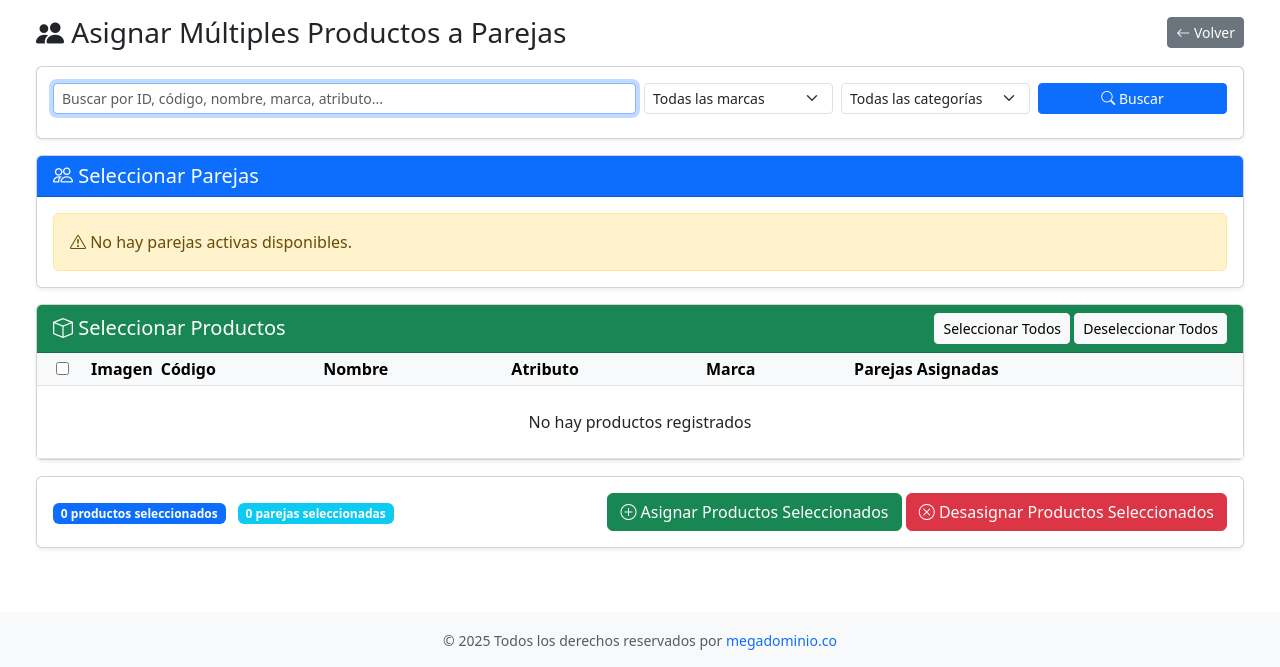
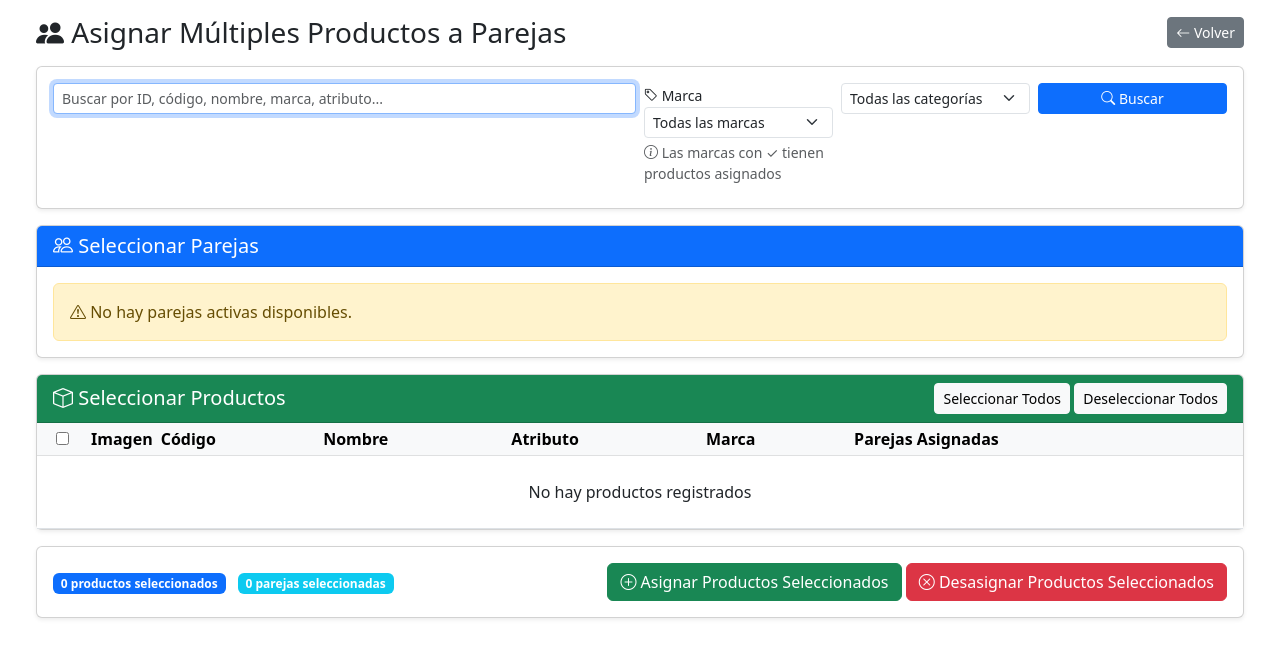
Before and after one commit to cgallego17/megaInventario, a Django app: page /productos/asignar-multiples-parejas/ in a window 1280 px wide. Shown: the part 56-723 px from the top of the page. Run offline with Django 4.2, Linux system fonts and the light colour scheme; the visitor is signed in with stand-in values (Sample User, id 1); data comes from the database, SQL or seed files in the repository; data that the repository does not hold is empty.

Commit message:
Refactor product filtering and enhance UI in asignar_multiples_parejas template
- Updated product filtering logic to use case-insensitive exact matching for brand names, improving search accuracy.
- Added functionality to display brands with assigned products in the asignar_multiples_parejas template, enhancing user awareness of available options.
- Introduced JavaScript functions to disable and enable controls during product addition, improving user experience during data entry.

```diff
--- a/productos/views.py
+++ b/productos/views.py
@@ -57,7 +57,7 @@ def lista_productos(request):
     # Filtros
     marca_filtro = request.GET.get('marca', '').strip()
     if marca_filtro:
-        productos = productos.filter(marca__icontains=marca_filtro)
+        productos = productos.filter(marca__iexact=marca_filtro)
 
     categoria_filtro = request.GET.get('categoria', '').strip()
     if categoria_filtro:
@@ -454,7 +454,7 @@ def asignar_multiples_parejas(request):
     # Filtros adicionales
     marca_filtro = request.GET.get('marca', '').strip()
     if marca_filtro:
-        productos = productos.filter(marca__icontains=marca_filtro)
+        productos = productos.filter(marca__iexact=marca_filtro)
 
     categoria_filtro = request.GET.get('categoria', '').strip()
     if categoria_filtro:
@@ -482,6 +482,18 @@ def asignar_multiples_parejas(request):
     categorias = Producto.objects.exclude(categoria__isnull=True).exclude(categoria='').values_list('categoria', flat=True).distinct().order_by('categoria')
     atributos = Producto.objects.exclude(atributo__isnull=True).exclude(atributo='').values_list('atributo', flat=True).distinct().order_by('atributo')
 
+    # Calcular qué marcas tienen productos asignados
+    # Obtener marcas de productos que tienen al menos una pareja asignada
+    from django.db.models import Count
+    marcas_con_asignaciones = set(
+        Producto.objects.exclude(marca__isnull=True)
+        .exclude(marca='')
+        .annotate(num_parejas=Count('parejas_asignadas'))
+        .filter(num_parejas__gt=0)
+        .values_list('marca', flat=True)
+        .distinct()
+    )
+
     # Paginación
     paginator = Paginator(productos, 50)
     page_number = request.GET.get('page')
@@ -496,6 +508,7 @@ def asignar_multiples_parejas(request):
         'atributo_filtro': atributo_filtro,
         'orden': orden,
         'marcas': marcas,
+        'marcas_con_asignaciones': marcas_con_asignaciones,
         'categorias': categorias,
         'atributos': atributos,
     })
--- a/templates/productos/asignar_multiples_parejas.html
+++ b/templates/productos/asignar_multiples_parejas.html
@@ -24,12 +24,18 @@
                         <input type="text" name="busqueda" class="form-control form-control-sm" placeholder="Buscar por ID, código, nombre, marca, atributo..." value="{{ busqueda }}" autofocus>
                     </div>
                     <div class="col-md-2">
-                        <select name="marca" class="form-select form-select-sm">
+                        <label class="form-label small mb-0"><i class="bi bi-tag"></i> Marca</label>
+                        <select name="marca" class="form-select form-select-sm" title="Las marcas con ✓ tienen productos asignados">
                             <option value="">Todas las marcas</option>
                             {% for marca in marcas %}
-                                <option value="{{ marca }}" {% if marca_filtro == marca %}selected{% endif %}>{{ marca }}</option>
+                                <option value="{{ marca }}" {% if marca_filtro == marca %}selected{% endif %}>
+                                    {{ marca }}{% if marca in marcas_con_asignaciones %} ✓ (asignada){% endif %}
+                                </option>
                             {% endfor %}
                         </select>
+                        <small class="text-muted d-block mt-1">
+                            <i class="bi bi-info-circle"></i> Las marcas con ✓ tienen productos asignados
+                        </small>
                     </div>
                     <div class="col-md-2">
                         <select name="categoria" class="form-select form-select-sm">
```
Also changed, not shown: templates/conteo/detalle_conteo.html (+24 -0 lines).
